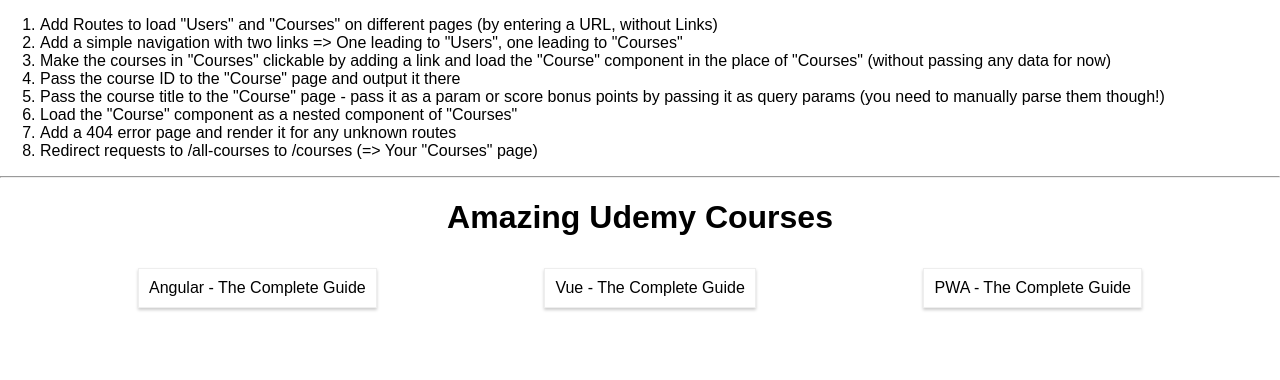
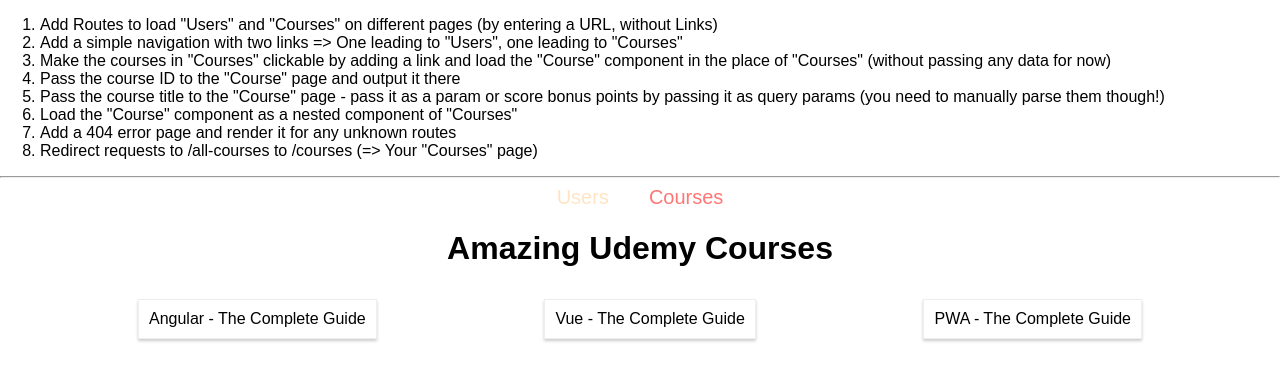
Before and after one commit to Blueblack319/react-assignment3, a React (Create React App) app: page /courses in a window 1280 px wide. Shown: the top 380 px of the page. Built offline with nearby package versions, Linux system fonts and the light colour scheme.

Commit message:
Clear task2

```diff
--- a/src/App.js
+++ b/src/App.js
@@ -1,8 +1,7 @@
-import React, { Component, Suspense, lazy } from "react";
-import { BrowserRouter as Router, Route } from "react-router-dom";
+import React, { Component } from "react";
+import { BrowserRouter as Router } from "react-router-dom";
 
-const Users = lazy(() => import("./containers/Users/Users"));
-const Courses = lazy(() => import("./containers/Courses/Courses"));
+import Blog from "./components/Blog/Blog";
 
 class App extends Component {
   render() {
@@ -39,10 +38,7 @@
             </li>
           </ol>
           <hr />
-          <Suspense fallback={<div>Loading...</div>}>
-            <Route path="/users" exact component={Users} />
-            <Route path="/courses" exact component={Courses} />
-          </Suspense>
+          <Blog />
         </div>
       </Router>
     );
--- /dev/null
+++ b/src/components/Blog/Blog.js
@@ -0,0 +1,38 @@
+import React, { Fragment, lazy, Suspense } from "react";
+import { NavLink, Route } from "react-router-dom";
+
+import classes from "./Blog.module.css";
+
+const Users = lazy(() => import("../Users/Users"));
+const Courses = lazy(() => import("../../containers/Courses/Courses"));
+
+const Blog = (props) => {
+  return (
+    <Fragment>
+      <header>
+        <nav className={classes.Links}>
+          <NavLink
+            activeClassName="usersLink"
+            activeStyle={{ color: "#ff7675", textDecoration: "none" }}
+            to="/users"
+          >
+            Users
+          </NavLink>
+          <NavLink
+            activeClassName="CoursesLink"
+            activeStyle={{ color: "#ff7675", textDecoration: "none" }}
+            to="/courses"
+          >
+            Courses
+          </NavLink>
+        </nav>
+      </header>
+      <Suspense fallback={<div>Loading...</div>}>
+        <Route path="/users" exact component={Users} />
+        <Route path="/courses" exact component={Courses} />
+      </Suspense>
+    </Fragment>
+  );
+};
+
+export default Blog;
--- /dev/null
+++ b/src/components/Blog/Blog.module.css
@@ -0,0 +1,10 @@
+.Links a {
+  font-size: 20px;
+  margin: 20px;
+  text-decoration: none;
+  color: bisque;
+}
+
+.Links a:hover {
+  color: bisque;
+}
--- a/src/containers/Courses/Courses.js
+++ b/src/containers/Courses/Courses.js
@@ -1,26 +1,28 @@
-import React, { Component } from 'react';
+import React, { Component } from "react";
 
-import './Courses.css';
+import "./Courses.css";
 
 class Courses extends Component {
   state = {
     courses: [
-            { id: 1, title: 'Angular - The Complete Guide' },
-            { id: 2, title: 'Vue - The Complete Guide' },
-            { id: 3, title: 'PWA - The Complete Guide' }
-        ]
-    }
+      { id: 1, title: "Angular - The Complete Guide" },
+      { id: 2, title: "Vue - The Complete Guide" },
+      { id: 3, title: "PWA - The Complete Guide" },
+    ],
+  };
 
-    render () {
+  render() {
     return (
       <div>
         <h1>Amazing Udemy Courses</h1>
         <section className="Courses">
-                    {
-                        this.state.courses.map( course => {
-                            return <article className="Course" key={course.id}>{course.title}</article>;
-                        } )
-                    }
+          {this.state.courses.map((course) => {
+            return (
+              <article className="Course" key={course.id}>
+                {course.title}
+              </article>
+            );
+          })}
         </section>
       </div>
     );
```
Also changed, not shown: package.json (+13 -1 lines), src/components/Course/Course.js (renamed from src/containers/Course/Course.js), src/components/Users/Users.js (renamed from src/containers/Users/Users.js), 1 other file (tests, documents, lock files or other folders). Lines whose indentation alone changed are shown as unchanged.
